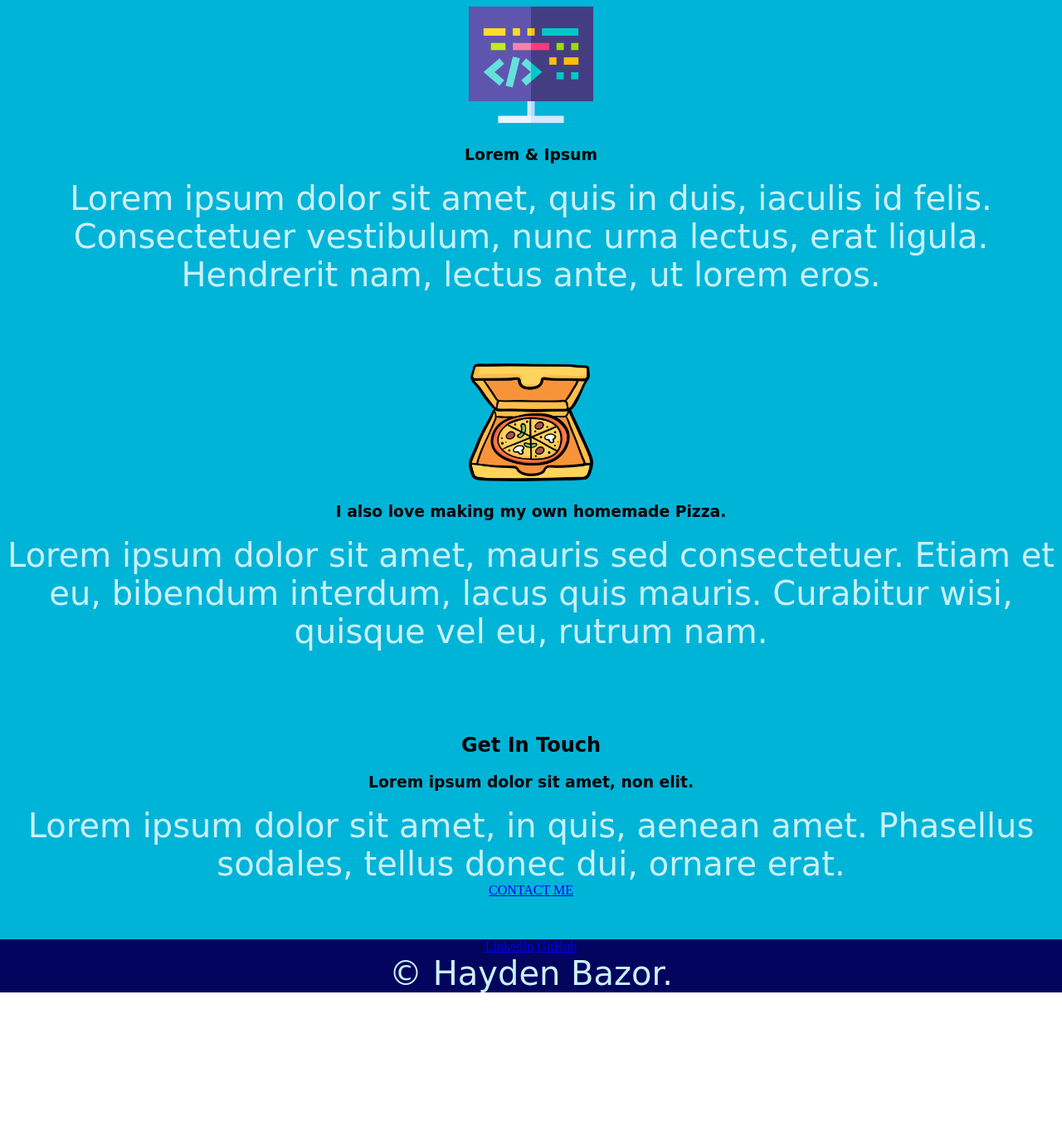
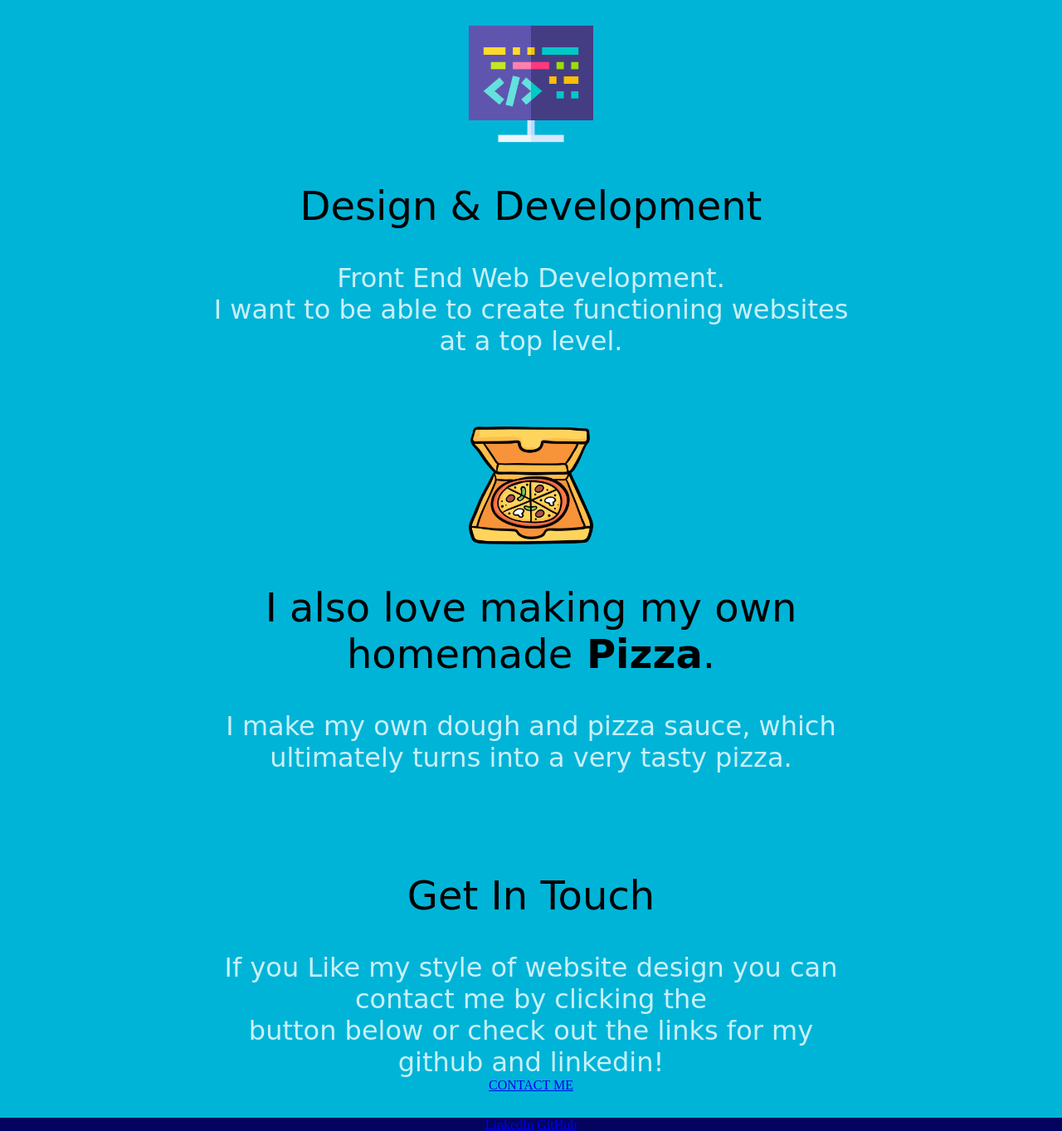
Before and after one commit to Hayden1995/Web-Dev-Folder-Projects, a plain HTML site: page newpersonal/index.html in a window 1280 px wide. Shown: the part 1437-2800 px from the top of the page at 83% size. Before the commit the page ends 2633 px from the top, so only its background shows below. Drawn offline with Linux system fonts and the light colour scheme; a web font is replaced by a local one.

Commit message:
changes to size and spacing changes to my personal info added some padding for middle container

```diff
--- a/newpersonal/index.html
+++ b/newpersonal/index.html
@@ -16,7 +16,7 @@
     <img class="top-cloud" src="images/cloud-computing.png" height="150px" alt="top-cloud">
     <h1>I'm Hayden</h1>
     <img class="plane" src="images/plane.png" height="100px" alt="plane">
-    <p>a Programmer</p>
+    <h3>a Programmer</h3>
     <img class="bottom-cloud" src="images/cloud-computing.png" height="150px" alt="bottom-cloud">
     <img class="mountain" src="images/mountains.png" alt="mountain">
   </div>
@@ -28,22 +28,22 @@
       <p>My name is Hayden and I am working towards becoming a Web Developer!</p>
     </div>
     <div class="skills">
-      <h2>Design & Development</h2>
       <div class="skill-row">
         <img class="coding" src="images/coding.png" height="150px" alt="">
-        <h3>Lorem & Ipsum</h3>
-        <p>Lorem ipsum dolor sit amet, quis in duis, iaculis id felis. Consectetuer vestibulum, nunc urna lectus, erat ligula. Hendrerit nam, lectus ante, ut lorem eros.</p>
+        <h2>Design & Development</h2>
+        <p>Front End Web Development.</p>
+        <p>I want to be able to create functioning websites at a top level.</p>
       </div>
       <div class="skill-row">
         <img class="pizza" src="images/pizza.png" alt="" height="150px">
-        <h3>I also love making my own homemade<strong> Pizza</strong>.</h3>
-        <p>Lorem ipsum dolor sit amet, mauris sed consectetuer. Etiam et eu, bibendum interdum, lacus quis mauris. Curabitur wisi, quisque vel eu, rutrum nam.</p>
+        <h2>I also love making my own homemade<strong> Pizza</strong>.</h2>
+        <p>I make my own dough and pizza sauce, which ultimately turns into a very tasty pizza.</p>
       </div>
     </div>
     <div class="contact-me">
       <h2>Get In Touch</h2>
-      <h3>Lorem ipsum dolor sit amet, non elit.</h3>
-      <p>Lorem ipsum dolor sit amet, in quis, aenean amet. Phasellus sodales, tellus donec dui, ornare erat.</p>
+      <p>If you Like my style of website design you can contact me by clicking the <br>
+        button below or check out the links for my github and linkedin!</p>
       <a class="btn" href="mailto:name@email.com">CONTACT ME</a>
     </div>
   </div>
--- a/newpersonal/style.css
+++ b/newpersonal/style.css
@@ -6,23 +6,27 @@ body {
 
 h1 {
   font-family: 'Redressed', cursive;
-  font-size: 90px;
+  font-size: 6em;
   color: #CAF0F8;
 }
 h2 {
   font-family: 'Redressed', cursive;
+  font-size: 3em;
   color: black;
+  font-weight: normal;
 }
 h3 {
   font-family: 'Redressed', cursive;
-  color: black;
+  font-size: 2em;
+  color: #CAF0F8;
 }
 
 p {
   font-family: 'Redressed', cursive;
-  font-size: 40px;
+  font-size: 2em;
   color: #CAF0F8;
   margin: 0;
+  font-weight: normal;
 }
 
 
@@ -37,6 +41,8 @@ p {
 
 .middle-container {
   background-color: #00B4D8;
+  padding-left: 250px;
+  padding-right: 250px;
 }
 .bottom-container {
   background-color: #03045E;
@@ -81,5 +87,5 @@ p {
 }
 .contact-me {
   padding-top: 80px;
-  padding-bottom: 50px;
+  padding-bottom: 30px;
 }
```
